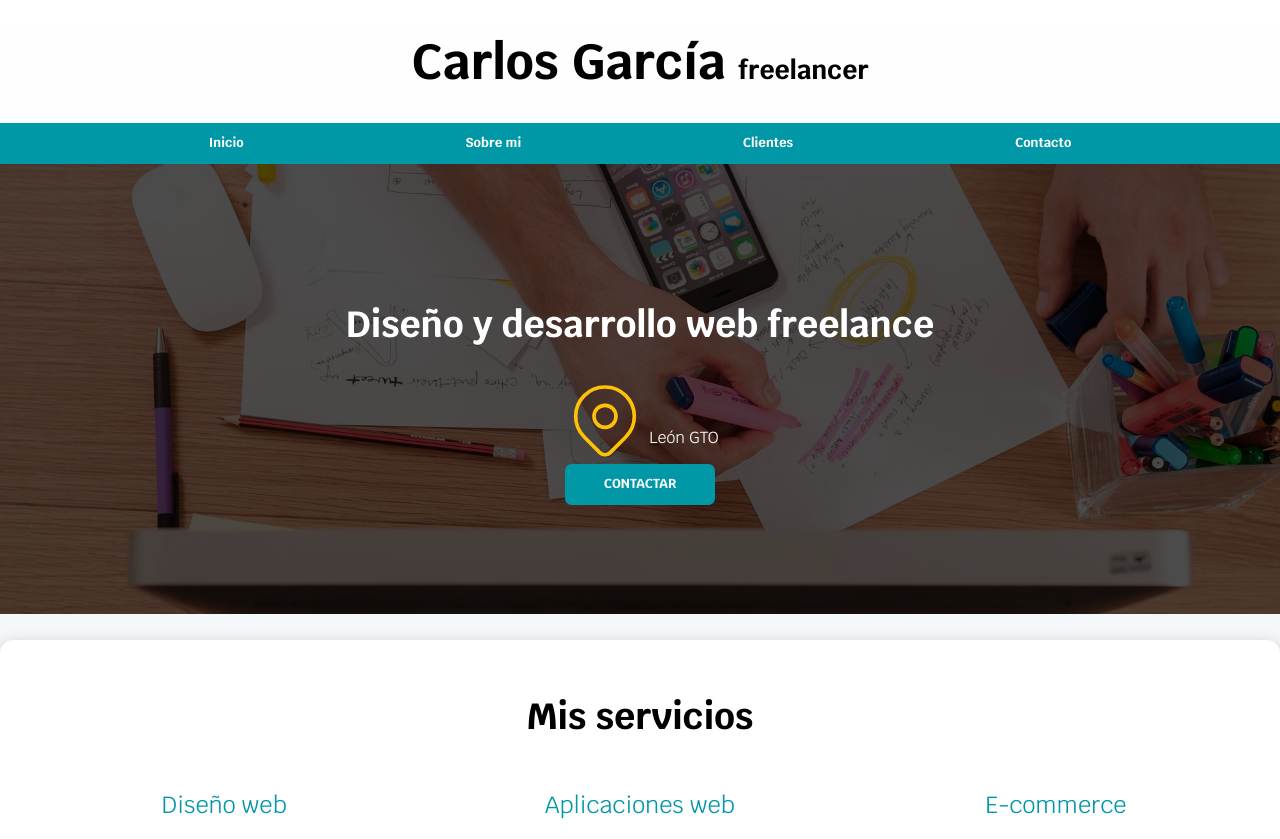
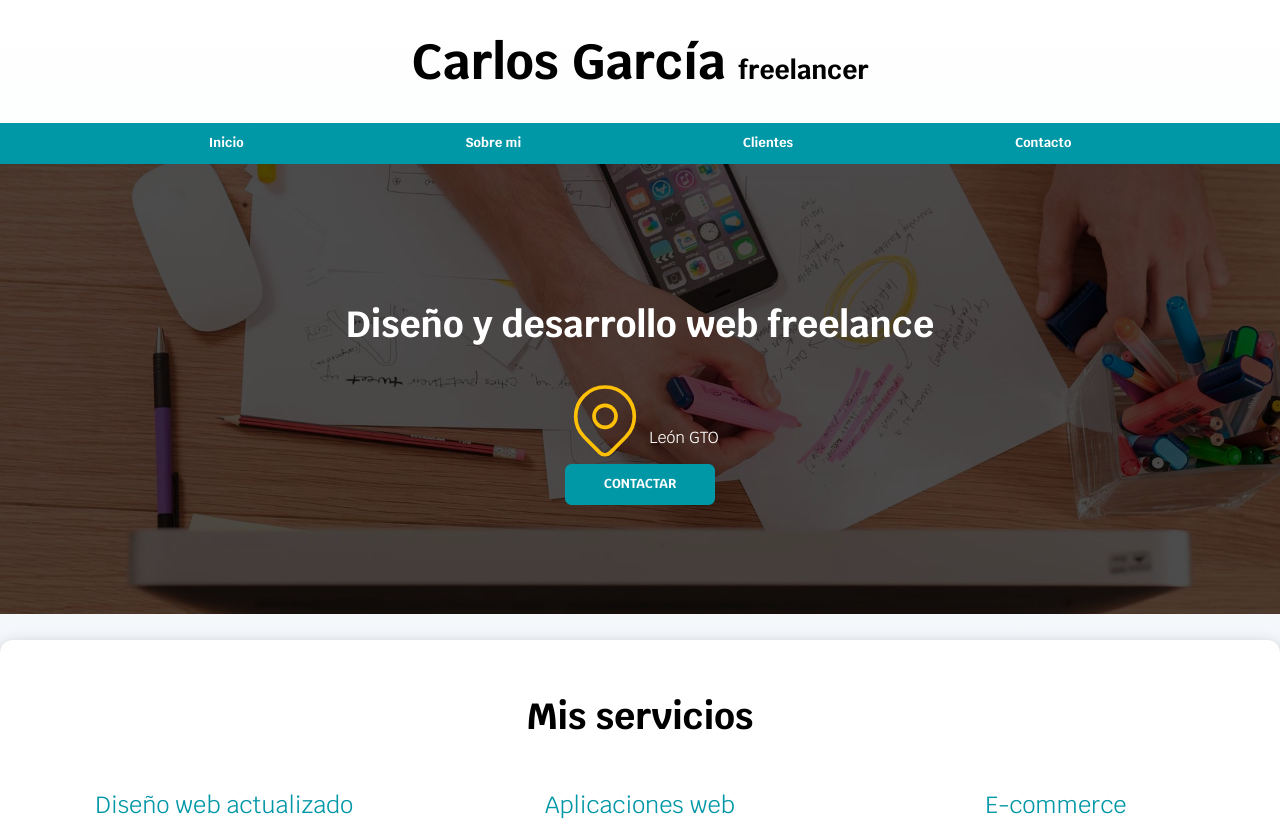
Before and after one commit to Cgarcia0194/freelance-project, a plain HTML site: page index.html in a window 1280 px wide. Shown: the top 839 px of the page. Drawn offline with Linux system fonts and the light colour scheme.

Commit message:
changes in index

```diff
--- a/index.html
+++ b/index.html
@@ -52,7 +52,7 @@
         <div class="card__services">
 
             <section class="card__services_section">
-                <h3>Diseño web</h3>
+                <h3>Diseño web actualizado</h3>
                 <div class="icons">
 
                     <svg xmlns="http://www.w3.org/2000/svg" class="icon icon-tabler icon-tabler-palette" width="40"
```
